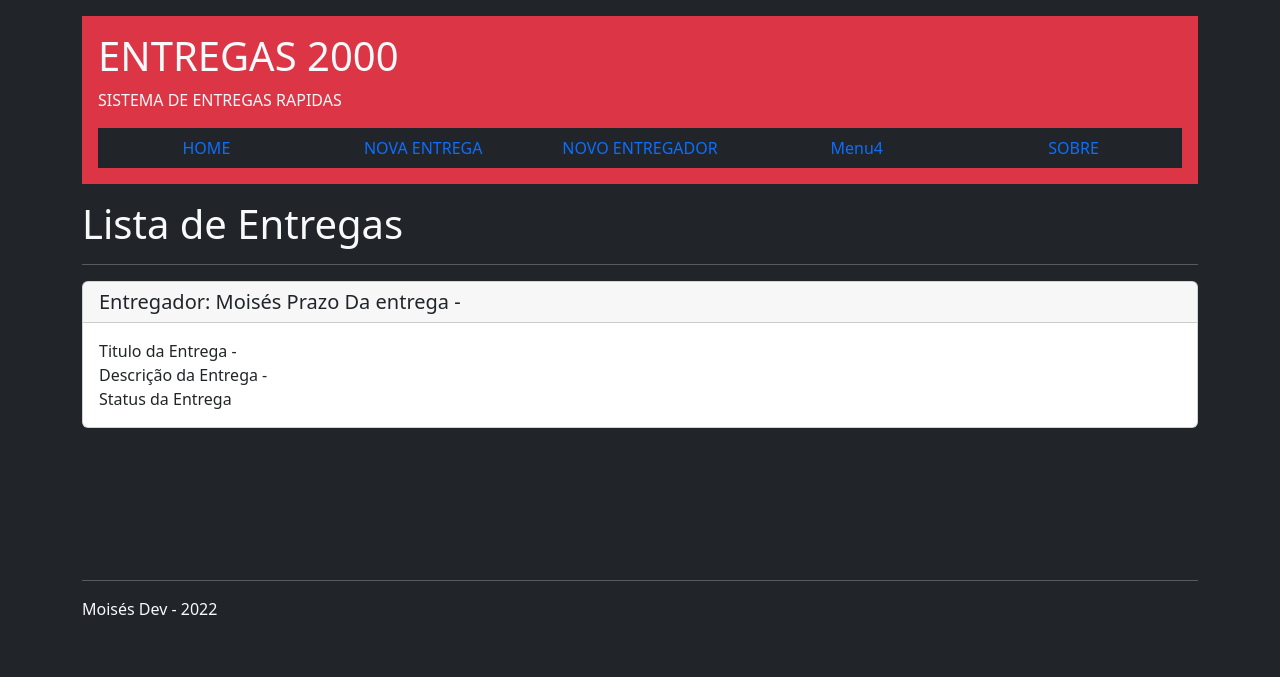
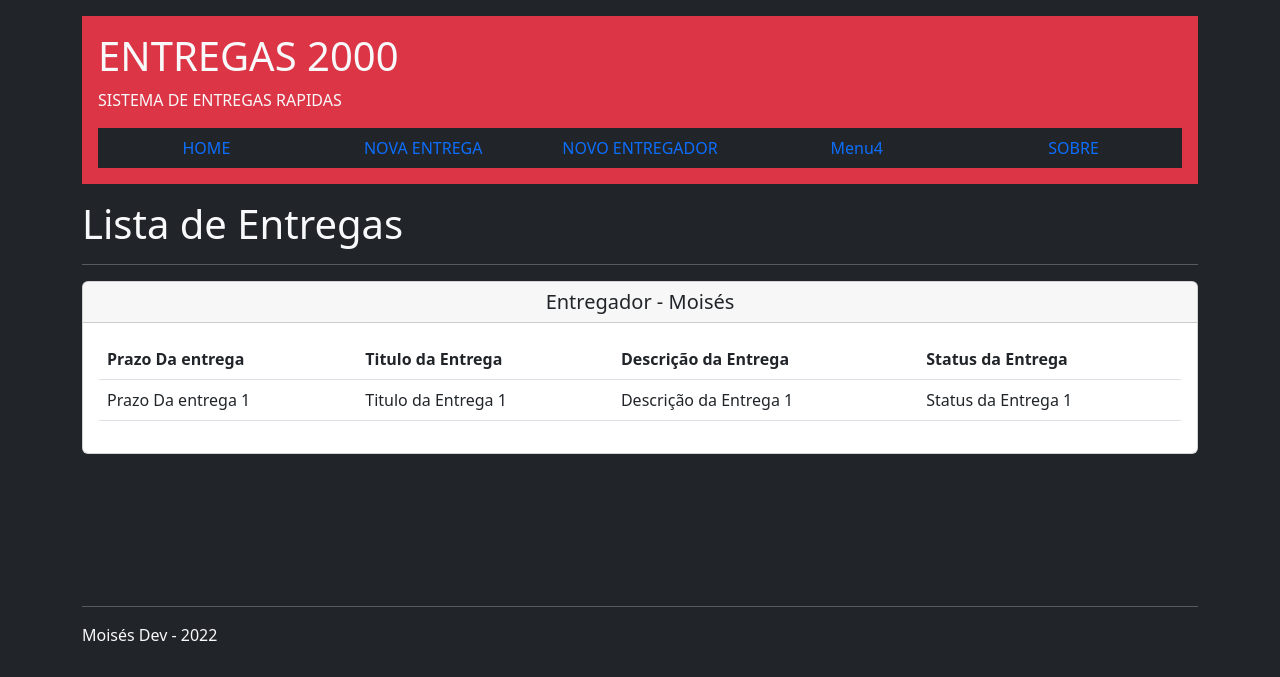
Before and after one commit to MoisesK/SistemaDeEntregas, a PHP site: page / in a window 1280 px wide. Shown: the top 677 px of the page. Run offline with PHP 8.4, Linux system fonts and the light colour scheme.

Commit message:
update: Melhoria exibição de informações na home.

```diff
--- a/Resources/View/Paginas/Home.php
+++ b/Resources/View/Paginas/Home.php
@@ -3,11 +3,29 @@
 
 <section id="listaEntregas">
     <div class="card text-dark mb-3">
-        <h5 class="card-header">Entregador: Moisés Prazo Da entrega -</h5>
+        <h5 class="card-header text-center">Entregador - Moisés </h5>
         <div class="card-body">
-            Titulo da Entrega - <br>
-            Descrição da Entrega - <br>
-            Status da Entrega<br>
+            <div class="table-responsive">
+                <table class="table ">
+                    <thead>
+                        <tr>
+                            <th scope="col">Prazo Da entrega</th>
+                            <th scope="col">Titulo da Entrega</th>
+                            <th scope="col">Descrição da Entrega</th>
+                            <th scope="col">Status da Entrega</th>
+                        </tr>
+                    </thead>
+                    <tbody>
+                        <tr class="">
+                            <td>Prazo Da entrega 1</td>
+                            <td>Titulo da Entrega 1</td>
+                            <td>Descrição da Entrega 1</td>
+                            <td>Status da Entrega 1</td>
+                        </tr>
+                    </tbody>
+                </table>
+            </div>
+
         </div>
     </div>
 
```
